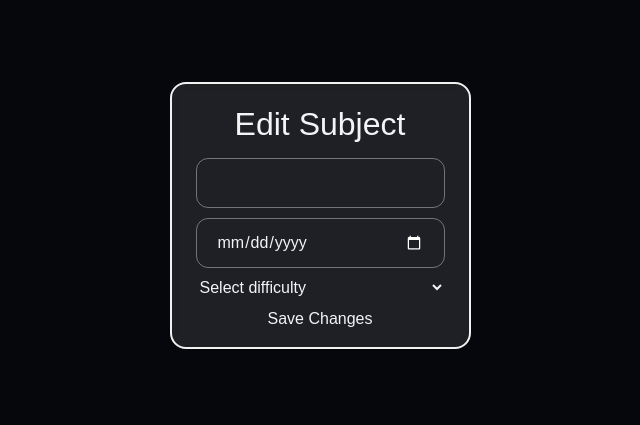
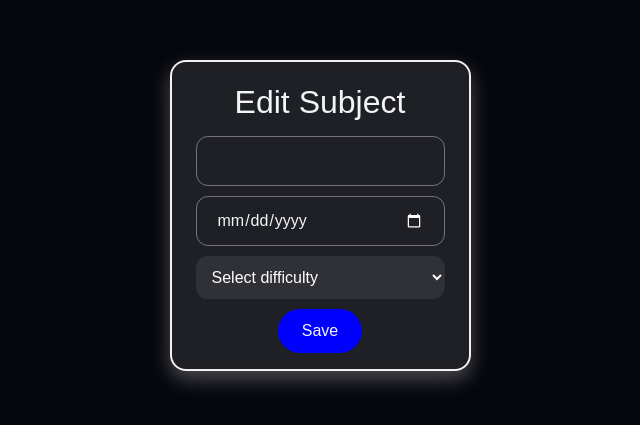
Before and after one commit to Ashmit-1/studyflow, a React (Vite) app in the folder FrontEnd/: page /student/1/subjects/1/edit in a window 1280 px wide. Shown: the part 185-610 px from the top of the page, without its empty margins (320-960 px from the left). Built offline with nearby package versions, Linux system fonts and the light colour scheme.

Commit message:
feat: update terminology in Subject and StudentNav components; enhance EditSubject styles and button interactions

```diff
--- a/FrontEnd/src/components/student_nav.jsx
+++ b/FrontEnd/src/components/student_nav.jsx
@@ -7,7 +7,7 @@ export default function StudentNav({ username = "Student" }) {
             <h1 className={styles["navbar-title"]}>Welcome Back, {username}!</h1>
             <ul className={styles["nav-list"]}>
                 <li><Link to="/student/table">Study Table</Link></li>
-                <li><Link to="/student/:id/subjects">Add Subject</Link></li>
+                <li><Link to="/student/:id/subjects">Add Exam</Link></li>
                 <li><Link to="/student/help">Help</Link></li>
                 <li><Link to="/student/logout">Logout</Link></li>
             </ul>
--- a/FrontEnd/src/pages/dashboard/EditSubject.jsx
+++ b/FrontEnd/src/pages/dashboard/EditSubject.jsx
@@ -119,7 +119,7 @@ export default function EditSubject() {
                     <option value="medium">Medium</option>
                     <option value="hard">Hard</option>
                 </select>
-                <button type="submit">Save Changes</button>
+                <button type="submit">Save</button>
             </form>
         </div>
     );
--- a/FrontEnd/src/pages/dashboard/Subject.jsx
+++ b/FrontEnd/src/pages/dashboard/Subject.jsx
@@ -79,7 +79,7 @@ export default function Subject() {
             {error && <Toast message={error} onClose={() => setError("")} />}
 
             <div className={styles["addSubject"]}>
-                <h2>Add Subject</h2>
+                <h2>Add Exam</h2>
                 <input
                     type="text"
                     placeholder="Subject Name"
@@ -136,7 +136,7 @@ export default function Subject() {
             </div>
 
             <div className={styles["subjectTable"]}>
-                <h2>Your Subjects</h2>
+                <h2>Your Upcoming Exam</h2>
                 {subjects.length === 0 ? (
                     <p>No subjects added yet.</p>
                 ) : (
--- a/FrontEnd/src/styles/pages/editSubject.module.css
+++ b/FrontEnd/src/styles/pages/editSubject.module.css
@@ -15,6 +15,7 @@
     border-radius: 16px;
     padding: 16px 24px;
     gap: 10px;
+    box-shadow: 0 8px 20px rgba(255, 255, 255, 0.28);
 }
 
 .editSubject h1 {
@@ -31,3 +32,30 @@
 .editSubject input:focus {
     outline: none;
 }
+
+.editSubject form button {
+    background-color: blue;
+    width: fit-content;
+    align-self: center;
+    padding: 10px 24px;
+    border-radius: 999px;
+    transition: all 0.4s ease;
+    cursor: pointer;
+}
+
+.editSubject form button:hover {
+    transform: translateY(-2px);
+}
+
+select {
+    background: rgba(255, 255, 255, .08);
+    color: white;
+    border-radius: 12px;
+    padding: 12px;
+    cursor: pointer;
+}
+
+option {
+    background-color: #1f1f1f;
+    color: #f1f1f1;
+}
```
